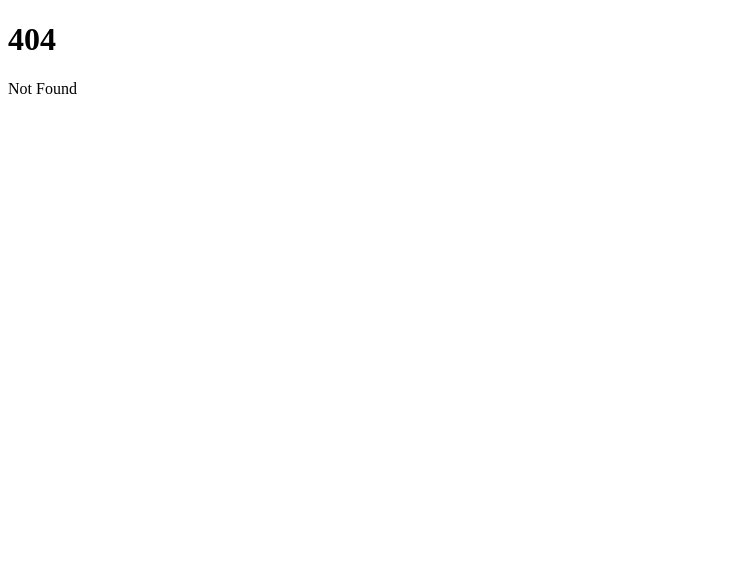
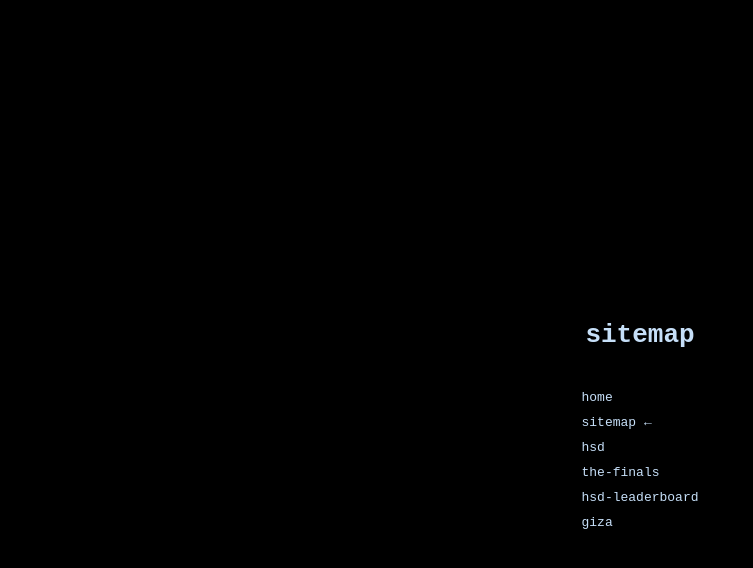
Before and after one commit to albinkempe/albinkempe.github.io, a SvelteKit app: page /sitemap in a window 1280 px wide. Before the commit this address had no page. Shown: the top 568 px of the page, without its empty margins (0-753 px from the left). Built offline with nearby package versions, Linux system fonts and the light colour scheme.

Commit message:
Added sitemap

```diff
--- a/src/routes/+page.svelte
+++ b/src/routes/+page.svelte
@@ -1,23 +1,38 @@
 <main>
 	<h1>Albin Kempe</h1>
+	<p>MSE Computer Science | KTH</p>
+
+    <a href="/sitemap">→ sitemap</a>
 </main>
 
 <style>
-    h1 {
+	:global(body) {
+		margin: 0;
+		background-color: #000000;
         color: #c6dff8;
         font-family: monospace;
-        text-align: center;
 	}
 
 	main {
 		display: flex;
-        justify-content: center;
+		flex-direction: column;
+		justify-content: start;
 		align-items: center;
 		height: 100vh;
 	}
 
-    :global(body) {
-        margin: 0;
-        background-color: #000000;
+	h1 {
+		text-align: center;
+        margin-top: 30rem;
+	}
+
+	p {
+		text-align: center;
+	}
+
+    a {
+        margin-top: 20px;
+        text-decoration: none;
+        color: #c6dff8;
     }
 </style>
--- /dev/null
+++ b/src/routes/sitemap/+page.svelte
@@ -0,0 +1,49 @@
+<main>
+	<h1>sitemap</h1>
+
+    <ul>
+        <li><a href="/">home</a></li>
+        <li><a href="/sitemap">sitemap ←</a></li>
+        <li><a href="https://albinkempe.github.io/hsd/">hsd</a></li>
+        <li><a href="https://albinkempe.github.io/the-finals/">the-finals</a></li>
+        <li><a href="https://albinkempe.github.io/hsd-leaderboard/">hsd-leaderboard</a></li>
+        <li><a href="https://albinkempe.github.io/giza/">giza</a></li>
+    </ul>
+</main>
+
+<style>
+	:global(body) {
+		margin: 0;
+		background-color: #000000;
+        color: #c6dff8;
+        font-family: monospace;
+	}
+
+	main {
+		display: flex;
+		flex-direction: column;
+		justify-content: start;
+		align-items: center;
+		height: 100vh;
+	}
+
+	h1 {
+		text-align: center;
+        margin-top: 20rem;
+	}
+
+    ul {
+        list-style-type: none;
+        padding: 0;
+    }
+
+    li {
+        margin: 10px 0;
+    }
+
+    a {
+        margin-top: 20px;
+        text-decoration: none;
+        color: #c6dff8;
+    }
+</style>
```
Lines whose indentation alone changed are shown as unchanged.
